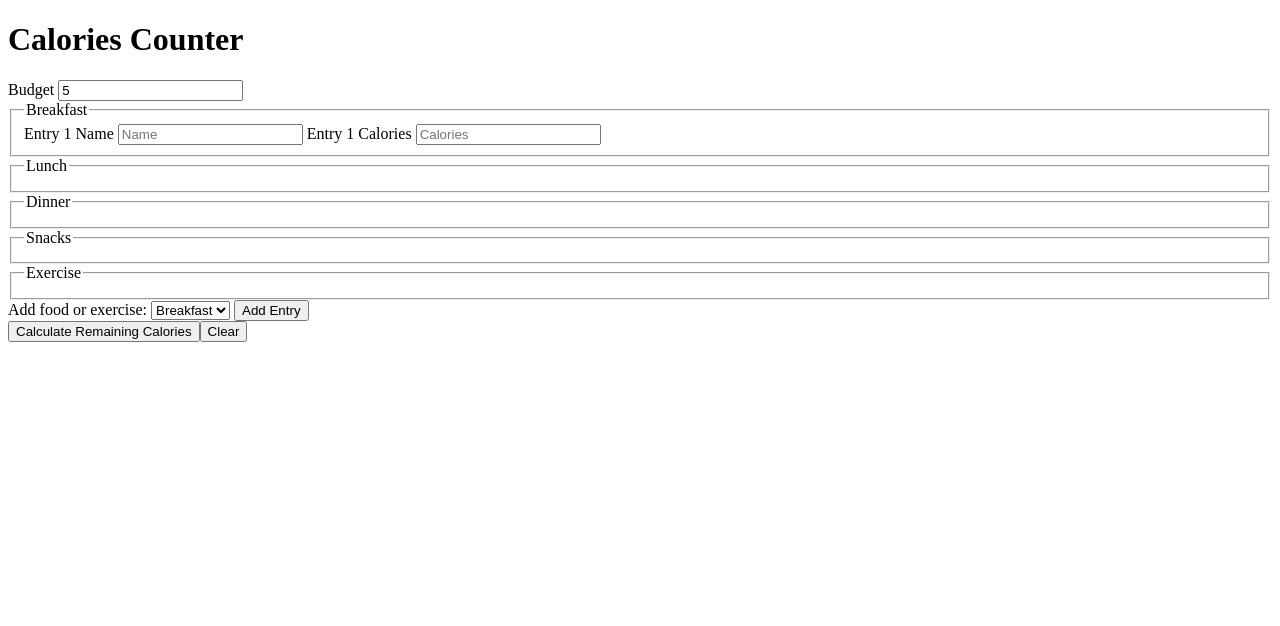
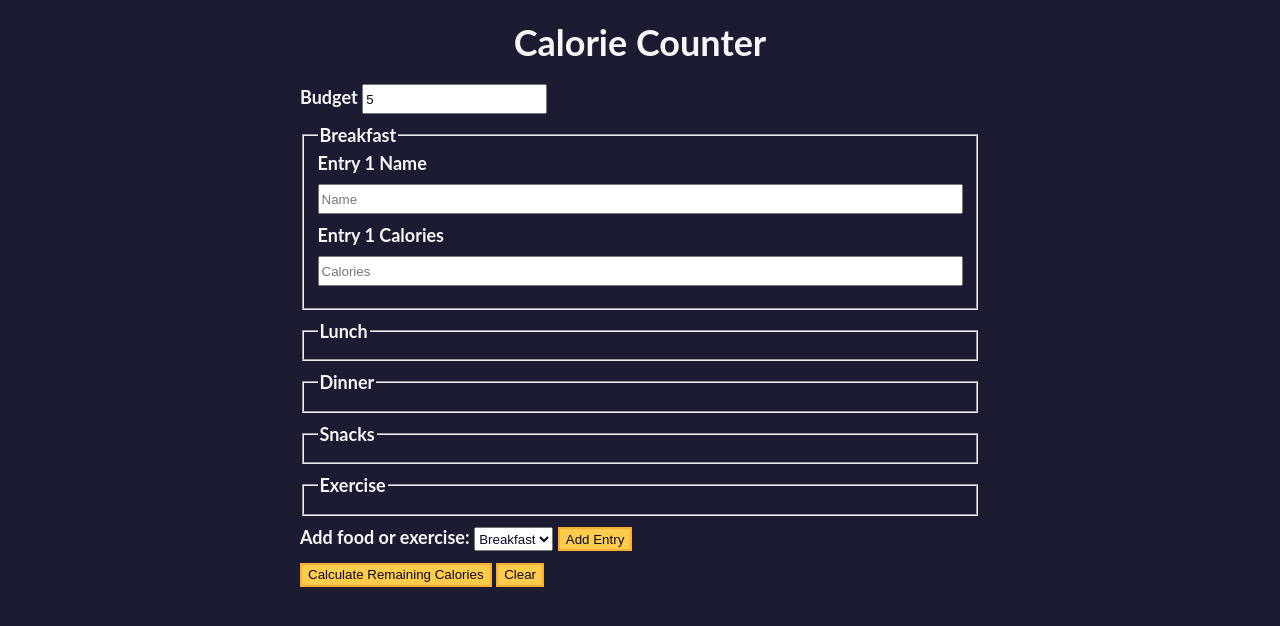
Before and after one commit to andreacagnina/FCC---Calories-Counter, a plain HTML site: page index.html in a window 1280 px wide. Both pictures are taken after typing "5" into the empty fields and a click on the button "Add Entry". Drawn offline with Linux system fonts and the light colour scheme.

Commit message:
[feat] add styles

```diff
--- a/index.html
+++ b/index.html
@@ -2,19 +2,19 @@
 <html lang="en">
 
 <head>
-    <meta charset="UTF-8">
-    <meta name="viewport" content="width=device-width, initial-scale=1.0">
-    <link rel="stylesheet" href="style.css">
-    <title>Calories Counter</title>
+    <meta charset="utf-8" />
+    <meta name="viewport" content="width=device-width, initial-scale=1.0" />
+    <link rel="stylesheet" href="styles.css" />
+    <title>Calorie Counter</title>
 </head>
 
 <body>
     <main>
-        <h1>Calories Counter</h1>
+        <h1>Calorie Counter</h1>
         <div class="container">
-            <form action="" method="post" id="calorie-counter">
+            <form id="calorie-counter">
                 <label for="budget">Budget</label>
-                <input id="budget" type="number" min="0" placeholder="Daily calorie budget" required />
+                <input type="number" min="0" id="budget" placeholder="Daily calorie budget" required />
                 <fieldset id="breakfast">
                     <legend>Breakfast</legend>
                     <div class="input-container"></div>
@@ -35,10 +35,8 @@
                     <legend>Exercise</legend>
                     <div class="input-container"></div>
                 </fieldset>
-                <div class="controls"><span></span></div>
                 <div class="controls">
                     <span>
-
                         <label for="entry-dropdown">Add food or exercise:</label>
                         <select id="entry-dropdown" name="options">
                             <option value="breakfast" selected>Breakfast</option>
@@ -47,18 +45,20 @@
                             <option value="snacks">Snacks</option>
                             <option value="exercise">Exercise</option>
                         </select>
-                        <button id="add-entry" type="button">Add Entry</button>
+                        <button type="button" id="add-entry">Add Entry</button>
                     </span>
                 </div>
-                <div><button type="submit">Calculate Remaining Calories</button><button id="clear"
-                        type="button">Clear</button></div>
+                <div>
+                    <button type="submit">
+                        Calculate Remaining Calories
+                    </button>
+                    <button type="button" id="clear">Clear</button>
+                </div>
             </form>
             <div id="output" class="output hide"></div>
         </div>
     </main>
-
-
-    <script src="script.js"></script>
+    <script src="./script.js"></script>
 </body>
 
 </html>
--- a/script.js
+++ b/script.js
@@ -4,42 +4,33 @@ const entryDropdown = document.getElementById('entry-dropdown');
 const addEntryButton = document.getElementById('add-entry');
 const clearButton = document.getElementById('clear');
 const output = document.getElementById('output');
-
 let isError = false;
 
-
 function cleanInputString(str) {
-
     const regex = /[+-\s]/g;
-    return str.replace(regex, "");
-};
+    return str.replace(regex, '');
+}
 
 function isInvalidInput(str) {
     const regex = /\d+e\d+/i;
     return str.match(regex);
-};
+}
 
 function addEntry() {
     const targetInputContainer = document.querySelector(`#${entryDropdown.value} .input-container`);
     const entryNumber = targetInputContainer.querySelectorAll('input[type="text"]').length + 1;
     const HTMLString = `
-    <label for="${entryDropdown.value}-${entryNumber}-name">Entry ${entryNumber} Name</label>
-    <input type="text" placeholder="Name" id="${entryDropdown.value}-${entryNumber}-name">
-      <label for="${entryDropdown.value}-${entryNumber}-calories">Entry ${entryNumber} Calories</label>
-        <input type="number" min="0" placeholder="Calories" id="${entryDropdown.value}-${entryNumber}-calories"></input>`;
-    targetInputContainer.insertAdjacentHTML("beforeend", HTMLString);
-};
-
-function getCaloriesFromInputs(list) {
-    let calories = 0; for (const item of list) {
-        const currVal = cleanInputString(item.value); let invalidInputMatch = isInvalidInput(currVal); if (invalidInputMatch) {
-            alert(`Invalid Input: ${invalidInputMatch[0]}`); isError = true;
-            return null;
-        }
-        calories += Number(currVal);
-    }
-    return calories;
-};
+  <label for="${entryDropdown.value}-${entryNumber}-name">Entry ${entryNumber} Name</label>
+  <input type="text" id="${entryDropdown.value}-${entryNumber}-name" placeholder="Name" />
+  <label for="${entryDropdown.value}-${entryNumber}-calories">Entry ${entryNumber} Calories</label>
+  <input
+    type="number"
+    min="0"
+    id="${entryDropdown.value}-${entryNumber}-calories"
+    placeholder="Calories"
+  />`;
+    targetInputContainer.insertAdjacentHTML('beforeend', HTMLString);
+}
 
 function calculateCalories(e) {
     e.preventDefault();
@@ -51,20 +42,20 @@ function calculateCalories(e) {
     const snacksNumberInputs = document.querySelectorAll("#snacks input[type='number']");
     const exerciseNumberInputs = document.querySelectorAll("#exercise input[type='number']");
 
-    let breakfastCalories = getCaloriesFromInputs(breakfastNumberInputs);
+    const breakfastCalories = getCaloriesFromInputs(breakfastNumberInputs);
     const lunchCalories = getCaloriesFromInputs(lunchNumberInputs);
     const dinnerCalories = getCaloriesFromInputs(dinnerNumberInputs);
     const snacksCalories = getCaloriesFromInputs(snacksNumberInputs);
     const exerciseCalories = getCaloriesFromInputs(exerciseNumberInputs);
-
-    let budgetCalories = getCaloriesFromInputs([budgetNumberInput]);
+    const budgetCalories = getCaloriesFromInputs([budgetNumberInput]);
 
     if (isError) {
-        return
+        return;
     }
+
     const consumedCalories = breakfastCalories + lunchCalories + dinnerCalories + snacksCalories;
     const remainingCalories = budgetCalories - consumedCalories + exerciseCalories;
-    const surplusOrDeficit = (remainingCalories < 0) ? "Surplus" : "Deficit";
+    const surplusOrDeficit = remainingCalories < 0 ? 'Surplus' : 'Deficit';
     output.innerHTML = `
   <span class="${surplusOrDeficit.toLowerCase()}">${Math.abs(remainingCalories)} Calorie ${surplusOrDeficit}</span>
   <hr>
@@ -72,19 +63,39 @@ function calculateCalories(e) {
   <p>${consumedCalories} Calories Consumed</p>
   <p>${exerciseCalories} Calories Burned</p>
   `;
+
     output.classList.remove('hide');
+}
+
+function getCaloriesFromInputs(list) {
+    let calories = 0;
+
+    for (const item of list) {
+        const currVal = cleanInputString(item.value);
+        const invalidInputMatch = isInvalidInput(currVal);
+
+        if (invalidInputMatch) {
+            alert(`Invalid Input: ${invalidInputMatch[0]}`);
+            isError = true;
+            return null;
+        }
+        calories += Number(currVal);
+    }
+    return calories;
 }
 
 function clearForm() {
     const inputContainers = Array.from(document.querySelectorAll('.input-container'));
-    for (let container of inputContainers) {
-        container.innerHTML = ""
+
+    for (const container of inputContainers) {
+        container.innerHTML = '';
     }
+
     budgetNumberInput.value = '';
     output.innerText = '';
     output.classList.add('hide');
 }
 
-addEntryButton.addEventListener('click', addEntry);
-calorieCounter.addEventListener('submit', calculateCalories);
+addEntryButton.addEventListener("click", addEntry);
+calorieCounter.addEventListener("submit", calculateCalories);
 clearButton.addEventListener('click', clearForm)
--- /dev/null
+++ b/styles.css
@@ -0,0 +1,87 @@
+:root {
+  --light-grey: #f5f6f7;
+  --dark-blue: #0a0a23;
+  --fcc-blue: #1b1b32;
+  --light-yellow: #fecc4c;
+  --dark-yellow: #feac32;
+  --light-pink: #ffadad;
+  --dark-red: #850000;
+  --light-green: #acd157;
+}
+
+body {
+  font-family: "Lato", Helvetica, Arial, sans-serif;
+  font-size: 18px;
+  background-color: var(--fcc-blue);
+  color: var(--light-grey);
+}
+
+h1 {
+  text-align: center;
+}
+
+.container {
+  width: 90%;
+  max-width: 680px;
+}
+
+h1,
+.container,
+.output {
+  margin: 20px auto;
+}
+
+label,
+legend {
+  font-weight: bold;
+}
+
+.input-container {
+  display: flex;
+  flex-direction: column;
+}
+
+button {
+  cursor: pointer;
+  text-decoration: none;
+  background-color: var(--light-yellow);
+  border: 2px solid var(--dark-yellow);
+}
+
+button,
+input,
+select {
+  min-height: 24px;
+  color: var(--dark-blue);
+}
+
+fieldset,
+label,
+button,
+input,
+select {
+  margin-bottom: 10px;
+}
+
+.output {
+  border: 2px solid var(--light-grey);
+  padding: 10px;
+  text-align: center;
+}
+
+.hide {
+  display: none;
+}
+
+.output span {
+  font-weight: bold;
+  font-size: 1.2em;
+}
+
+.surplus {
+  color: var(--light-pink);
+}
+
+.deficit {
+  color: var(--light-green);
+}
```
Also changed, not shown: style.css (deleted).
